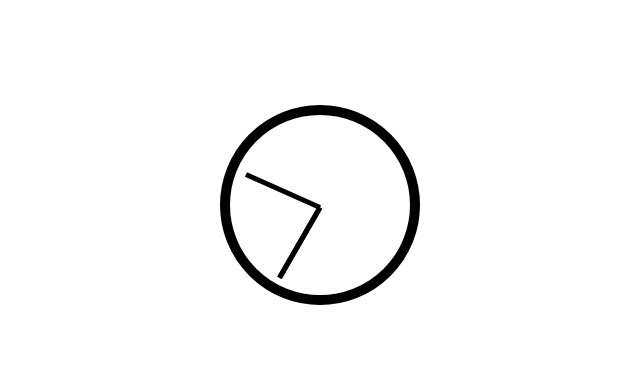
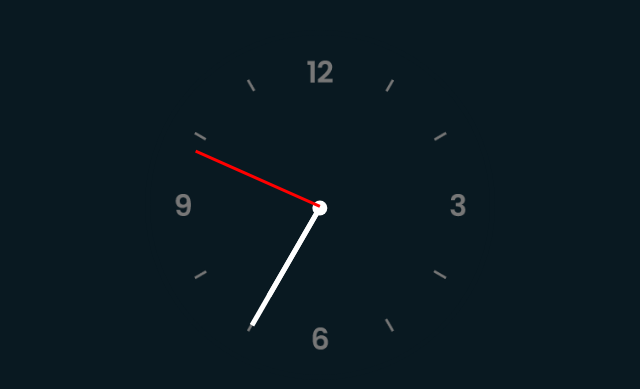
Before and after one commit to splawskip/Clock, a website: page index.html in a window 1280 px wide. Shown: the part 195-584 px from the top of the page, without its empty margins (320-960 px from the left). Drawn offline with Linux system fonts and the light colour scheme.

Commit message:
Create styling

```diff
--- a/assets/styles/style.css
+++ b/assets/styles/style.css
@@ -1,30 +1,61 @@
 :root {
 	--clr-white: #FFFFFF;
-	--clr-black: #000000;
+	--clr-dark: #091921;
+	--clr-red: #FF0000;
 }
 
 .app-body {
 	display: grid;
 	place-items: center;
 	min-height: 100vh;
+	background-color: var(--clr-dark);
 }
 
 .clock {
 	position: relative;
-	width: 200px;
-	height: 200px;
+	width: 350px;
+	height: 350px;
+	background-image: url('../images/clock.png');
+	background-position: center;
+	background-size: cover;
+	border: 5px solid var(--clr-dark);
+	border-radius: 50%;
+}
+
+.clock::before {
+	position: absolute;
+	top: 51%;
+	left: 50%;
+	width: 15px;
+	height: 15px;
+	content: '';
 	background-color: var(--clr-white);
-	border: 10px solid var(--clr-black);
-	border-radius: 100%;
+	border-radius: 50%;
+	transform: translate(-51%, -50%);
 }
 
 .clock__hand {
 	position: absolute;
 	top: 50%;
-	left: 5%;
-	width: 45%;
 	height: 5px;
-	background-color: var(--clr-black);
+	background-color: var(--clr-white);
 	transform: rotate(90deg);
 	transform-origin: 100%;
 }
+
+.clock__hand--hour {
+	left: 20%;
+	width: 30%;
+}
+
+.clock__hand--minute {
+	left: 10%;
+	width: 40%;
+}
+
+.clock__hand--second {
+	left: 10%;
+	width: 40%;
+	height: 2.5px;
+	background-color: var(--clr-red);
+}
--- a/index.html
+++ b/index.html
@@ -7,7 +7,7 @@
     <link rel="apple-touch-icon" sizes="180x180" href="assets/favicons/apple-touch-icon.png" />
     <link rel="icon" type="image/png" sizes="32x32" href="assets/favicons/favicon-32x32.png" />
     <link rel="icon" type="image/png" sizes="16x16" href="assets/favicons/favicon-16x16.png" />
-    <link rel="manifest" href="/site.webmanifest" />
+    <link rel="manifest" href="assets/favicons/site.webmanifest" />
     <title>The Clock</title>
     <link rel="stylesheet" href="assets/styles/reset.css" />
     <link rel="stylesheet" href="assets/styles/style.css" />
```
Also changed, not shown: assets/styles/reset.css (+8 -22 lines), assets/images/clock.png (added).
